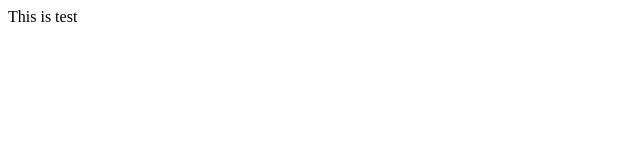
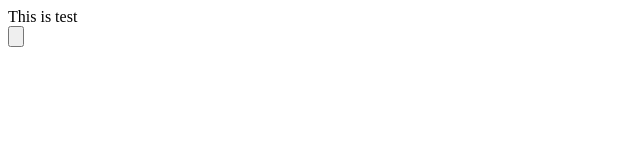
Before and after one commit to FNorth/mytest, a plain HTML site: page index.html in a window 1280 px wide. Shown: the full height of the page, 0-640 px from the left. Drawn offline with Linux system fonts and the light colour scheme.

Commit message:
modify index.html

```diff
--- a/index.html
+++ b/index.html
@@ -4,5 +4,6 @@
 	</head>
 	<body>
 		<div>This is test</div>
+		<div><input type="button"></div>
 	</body>
 </html>
```
